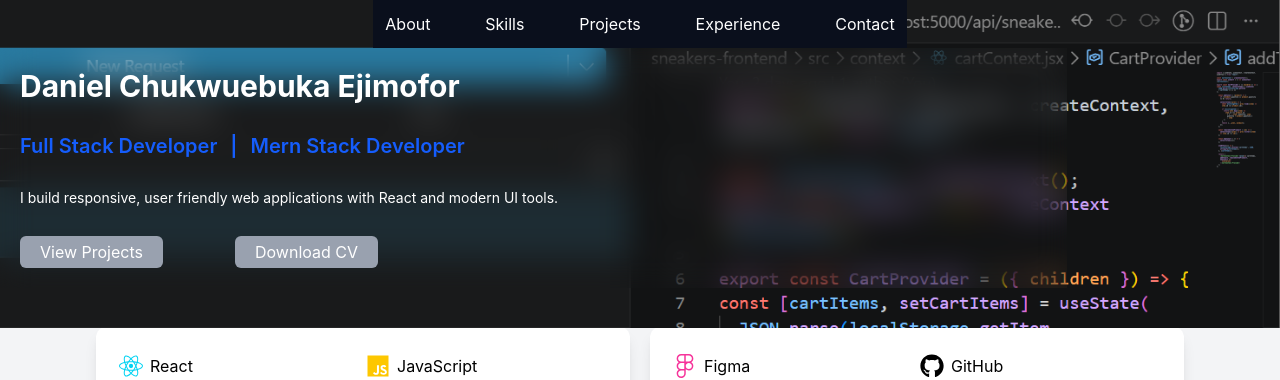
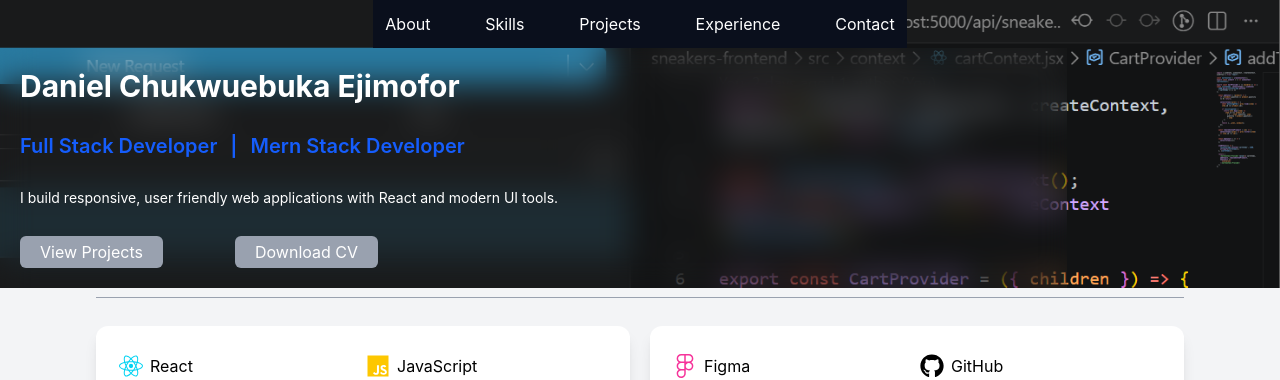
Before and after one commit to DanielApple05/daniels-port-folio, a React (Vite) app: page / in a window 1280 px wide. Shown: the top 380 px of the page. Built offline with nearby package versions, Linux system fonts and the light colour scheme.

Commit message:
refactor: add z-index to hero component for improved layering

```diff
--- a/src/components/header-components/hero.jsx
+++ b/src/components/header-components/hero.jsx
@@ -8,7 +8,7 @@ const hero = () => {
     <div>
       <div
         style={{ backgroundImage: "url('/images/snippet.png')" }}
-        className=' fixed text-white xl:pb-10 pb-5 w-full bg-no-repeat bg-cover  xl:text-base text-xs grid'>
+        className=' fixed z-50 text-white  w-full bg-no-repeat bg-cover  xl:text-base text-xs grid'>
         <div className='flex justify-between xl:w-5/12 w-full p-3 place-self-center bg-[#0A0F1C] '>
           {Tabs.map((tab) => (
             tab.isSection ? (
```
